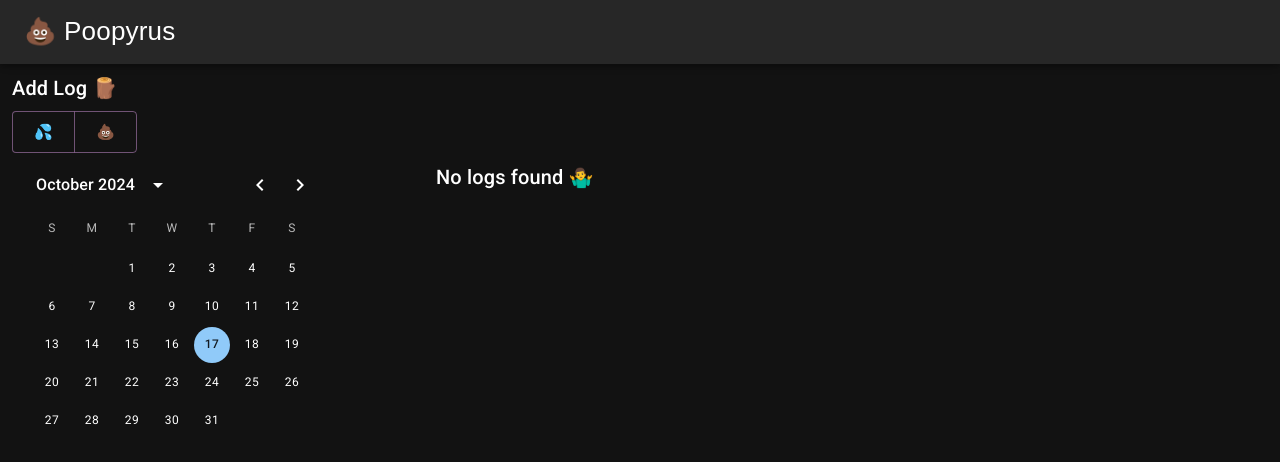
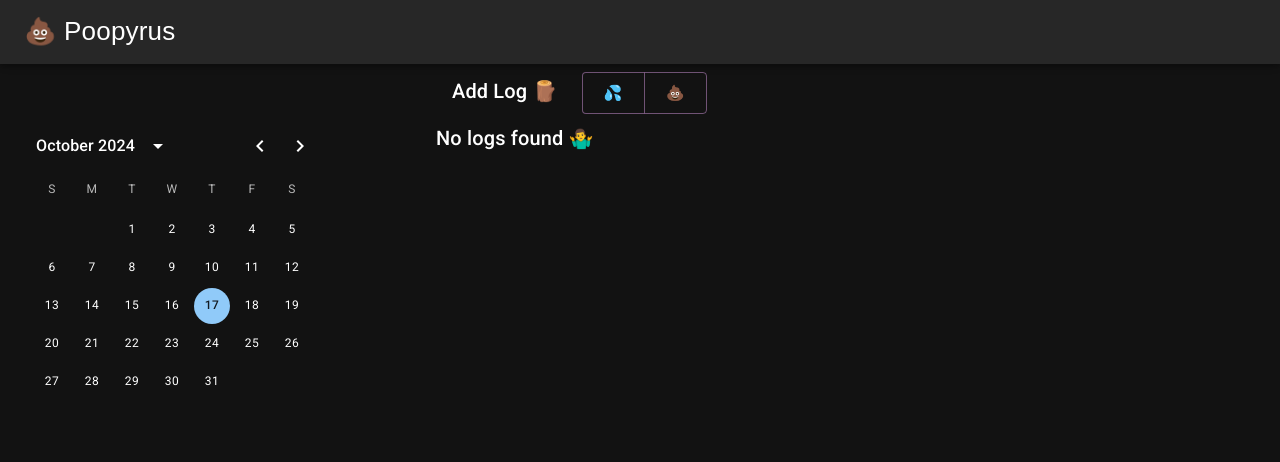
Before and after one commit to zpillsbury/poopyrus, a React (Vite) app: page / in a window 1280 px wide. Shown: the top 462 px of the page. Built offline with nearby package versions, Linux system fonts and the light colour scheme; a web font is replaced by a local one.

Commit message:
improved looks of website

```diff
--- a/src/App.tsx
+++ b/src/App.tsx
@@ -68,10 +68,14 @@ export function App() {
       </AppBar>
 
       <div id="content">
-        <Typography variant="h6" gutterBottom>
+        <Grid container spacing={2}>
+          <Grid size={{ sm: 12, md: 4 }}></Grid>
+
+          <Grid size={{ sm: 12, md: 8 }}>
+            <Box sx={{ display: "flex", alignItems: "flex-end", ml: 2 }}>
+              <Typography variant="h6" gutterBottom sx={{ mr: 3 }}>
                 Add Log 🪵
               </Typography>
-
               <ButtonGroup disableElevation variant="outlined" color="secondary" size="large">
                 <Button
                   onClick={() => {
@@ -89,6 +93,9 @@ export function App() {
                   💩
                 </Button>
               </ButtonGroup>
+            </Box>
+          </Grid>
+        </Grid>
 
         <Grid container spacing={2}>
           <Grid size={{ sm: 12, md: 4 }}>
```
Lines whose indentation alone changed are shown as unchanged.
